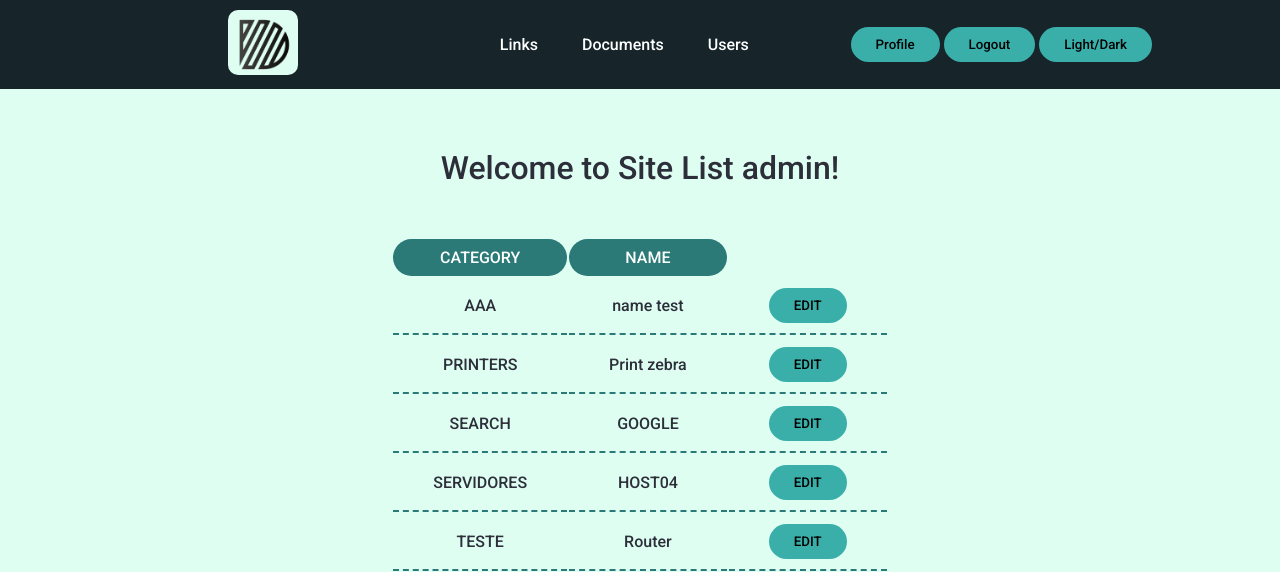
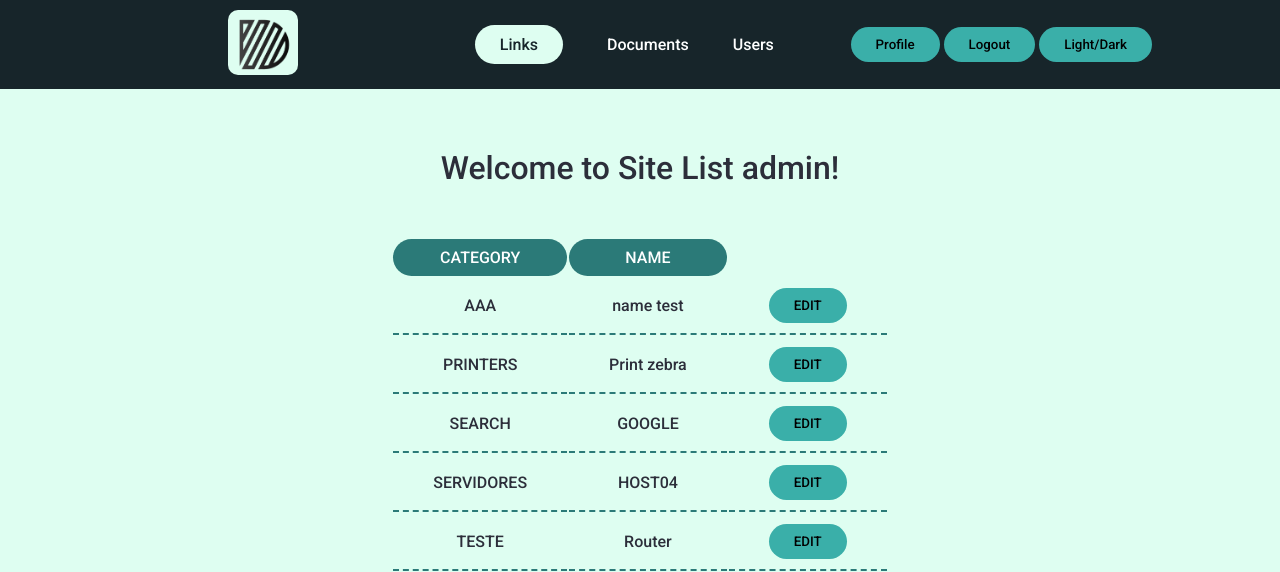
Before and after one commit to tiagorfilipe22/myFirstWebApp, a Flask app: page /links in a window 1280 px wide. Shown: the top 572 px of the page. Run offline with Flask 3, Linux system fonts and the light colour scheme; a user stored in the database is signed in; some libraries are stand-ins or nearby versions.

Commit message:
active link in nav

```diff
--- a/static/script.js
+++ b/static/script.js
@@ -1,3 +1,4 @@
+//----------------------------------------------------------------
 function changeActiveStatus() {
     var x = document.getElementById("category").value;
     if (x == "newcategory") {
@@ -32,3 +33,50 @@ function toggleMode() {
     const savedTheme = localStorage.getItem('theme') || 'light'; // Default to 'light'
     document.documentElement.classList.add(savedTheme); // Apply the theme early
   })();
+
+
+
+/*------------------------------------------*/
+
+document.addEventListener('DOMContentLoaded', function() {
+  // Get the active link ID from localStorage
+  var activeLinkId = localStorage.getItem('activeLink');
+
+  // Set default link if no active link is stored
+  if (!activeLinkId) {
+      activeLinkId = 'linkID'; // Set default link ID here
+  }
+
+  // Add 'active' class to the stored link ID and show all links
+  document.querySelectorAll('a').forEach(function(link) {
+      if (link.id === activeLinkId) {
+          link.classList.add('active');
+      }
+      /* link.classList.remove('hidden'); */
+  });
+});
+
+function changeActiveLink(event) {
+  var linkId = event.target.id;
+
+  // Remove 'active' class from all links
+  /*var links = document.querySelectorAll('a');
+  links.forEach(function(link) {
+      link.classList.remove('active');
+  });*/
+
+  // Add 'active' class to the clicked link
+  document.getElementById(linkId).classList.add('active');
+
+  // Store the linkId in localStorage
+  localStorage.setItem('activeLink', linkId);
+}
+
+
+
+/*----------------------------------*/
+
+function logout() {
+  // Clear localStorage
+  localStorage.removeItem('activeLink');
+}
--- a/static/styles.css
+++ b/static/styles.css
@@ -197,3 +197,13 @@ th {
   0%, 100% { opacity: 1; }
   50% { opacity: 0; }
 }
+
+
+.active {
+  padding: 10px 25px;
+  border: none;
+  border-radius: 50px;
+  background-color: #defef1; /* Blue color */
+  color: #17252a;
+  transition: all 0.5s ease 0s;
+}
--- a/templates/layout.html
+++ b/templates/layout.html
@@ -26,11 +26,11 @@
         <div>
         <nav>
           <ul class="nav_links">
-            <li><a href="/links">Links</a></li>
-            <li><a href="/documents">Documents</a></li>
+            <li><a href="/links" onclick="changeActiveLink(event)" id="linkID">Links</a></li>
+            <li><a href="/documents" onclick="changeActiveLink(event)" id="docID">Documents</a></li>
 
             {% if session.get("permission") < 3 %}
-            <li><a href="/users">Users</a></li>
+            <li><a href="/users" onclick="changeActiveLink(event)" id="userID">Users</a></li>
             {% else %}
 
             {% endif %}
@@ -42,7 +42,7 @@
         </form>-->
         <div>
           <a href="/profile"><button>Profile</button></a>
-          <a href="/logout"><button>Logout</button></a>
+          <a href="/logout"><button onclick="logout()">Logout</button></a>
           <button onclick="toggleMode()">Light/Dark</button>
         </div>
         {% else %}
```
Also changed, not shown: data.db, 2 other files.
